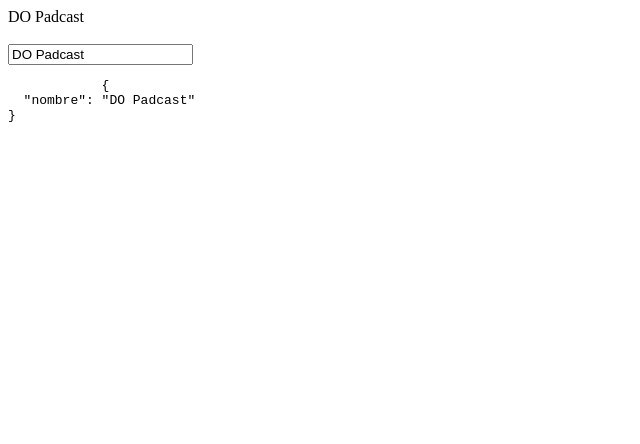
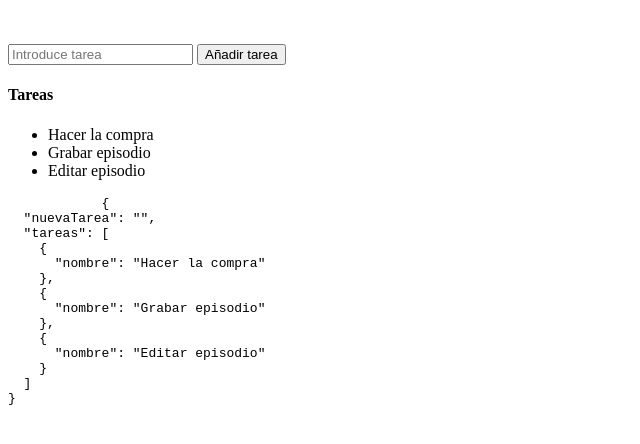
Before and after one commit to felixacdc/vue.js_esencial, a plain HTML site: page 01/index.html in a window 1280 px wide. Shown: the whole page, without its empty margins (0-640 px from the left). Drawn offline with Linux system fonts and the light colour scheme.

Commit message:
[modify] introduction :sunglasses:

```diff
--- a/01/index.html
+++ b/01/index.html
@@ -7,8 +7,15 @@
 </head>
 <body>
     <div id="body">
-        {{ nombre }} <br><br>
-        <input type="text" v-model="nombre"/>
+        {{ nuevaTarea }} <br><br>
+        <input type="text" v-model="nuevaTarea" placeholder="Introduce tarea" />
+        <input type="button" value="Añadir tarea" @click="guardarTarea(nuevaTarea)">
+
+        <h4>Tareas</h4>
+        <ul>
+            <li v-for="tarea in tareas">{{ tarea.nombre }}</li>
+        </ul>
+
         <pre>
             {{ $data | json }}
         </pre>
@@ -18,7 +25,18 @@
         new Vue({
             el: '#body',
             data: {
-                nombre: 'DO Padcast'
+                nuevaTarea: '',
+                tareas : [
+                    {nombre: 'Hacer la compra'},
+                    {nombre: 'Grabar episodio'},
+                    {nombre: 'Editar episodio'},
+                ]
+            },
+            methods: {
+                guardarTarea: function (tarea) {
+                    this.tareas.push({nombre: tarea});
+                    this.nuevaTarea = '';
+                }
             }
         })
     </script>
```
